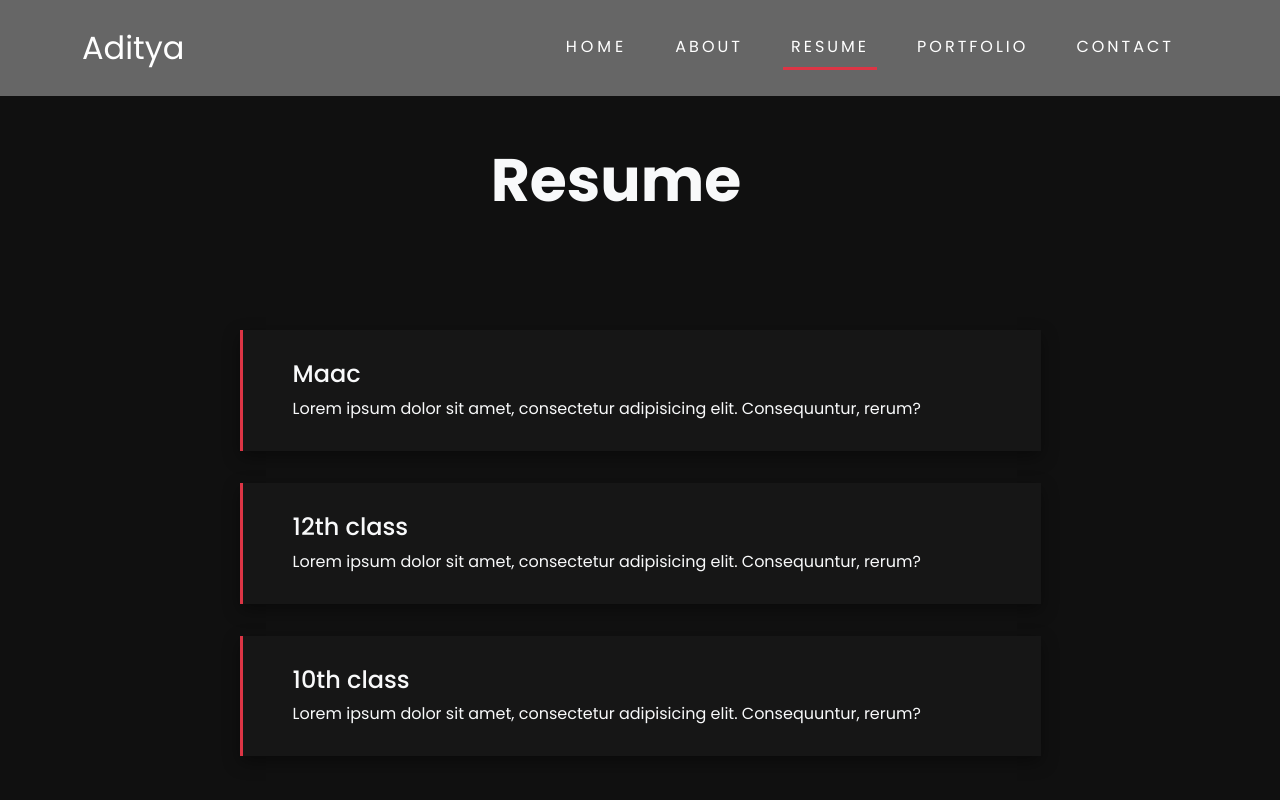
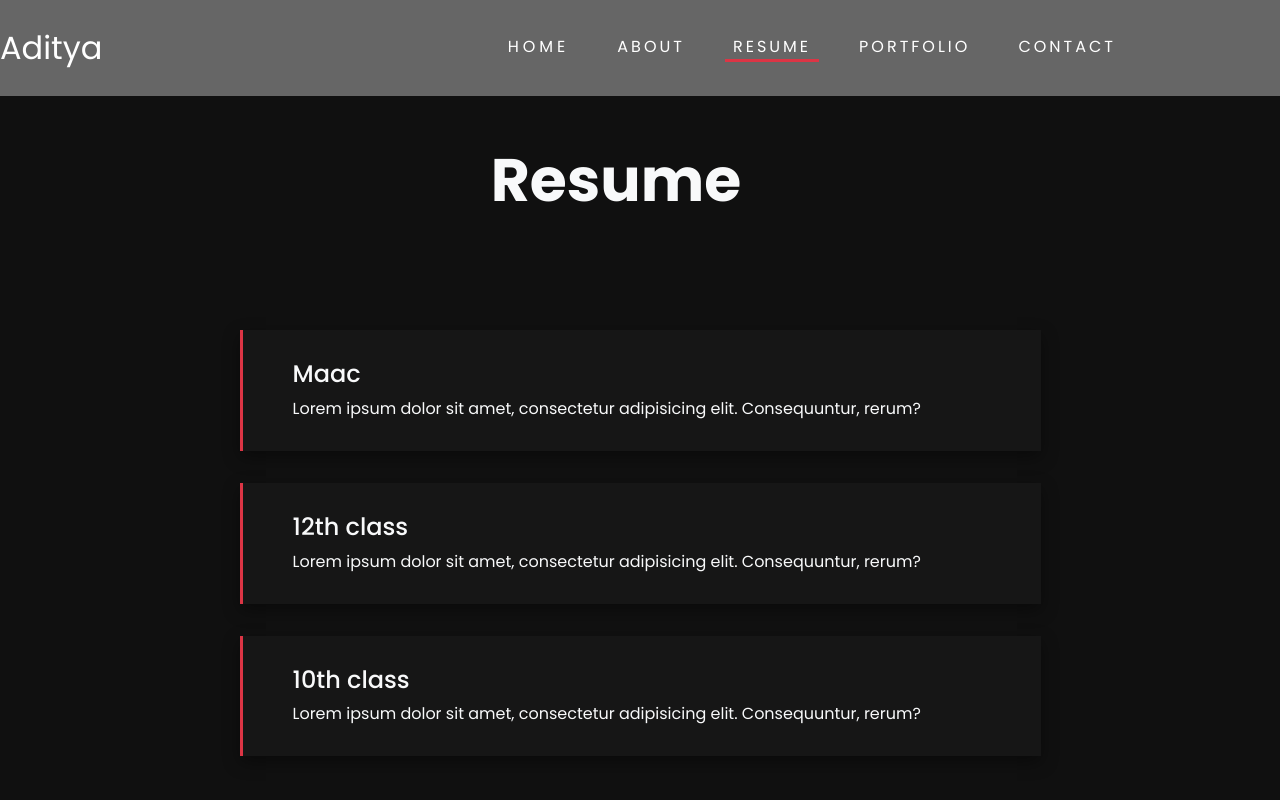
Before and after one commit to KAditya567/Portfolio, an Angular app in the folder portfolio/: page /resume in a window 1280 px wide. Shown: the top 800 px of the page. Built offline with nearby package versions, Linux system fonts and the light colour scheme.

Commit message:
size change

```diff
--- a/portfolio/angular.json
+++ b/portfolio/angular.json
@@ -38,7 +38,7 @@
               "budgets": [
                 {
                   "type": "initial",
-                  "maximumWarning": "500kB",
+                  "maximumWarning": "525kB",
                   "maximumError": "1MB"
                 },
                 {
--- a/portfolio/src/app/header/header.component.css
+++ b/portfolio/src/app/header/header.component.css
@@ -1,3 +1,8 @@
+*{
+  margin: 0;
+  padding: 0;
+  box-sizing: border-box;
+}
 /* nav bar stert here  */
 nav {
   width: 100%;
```
